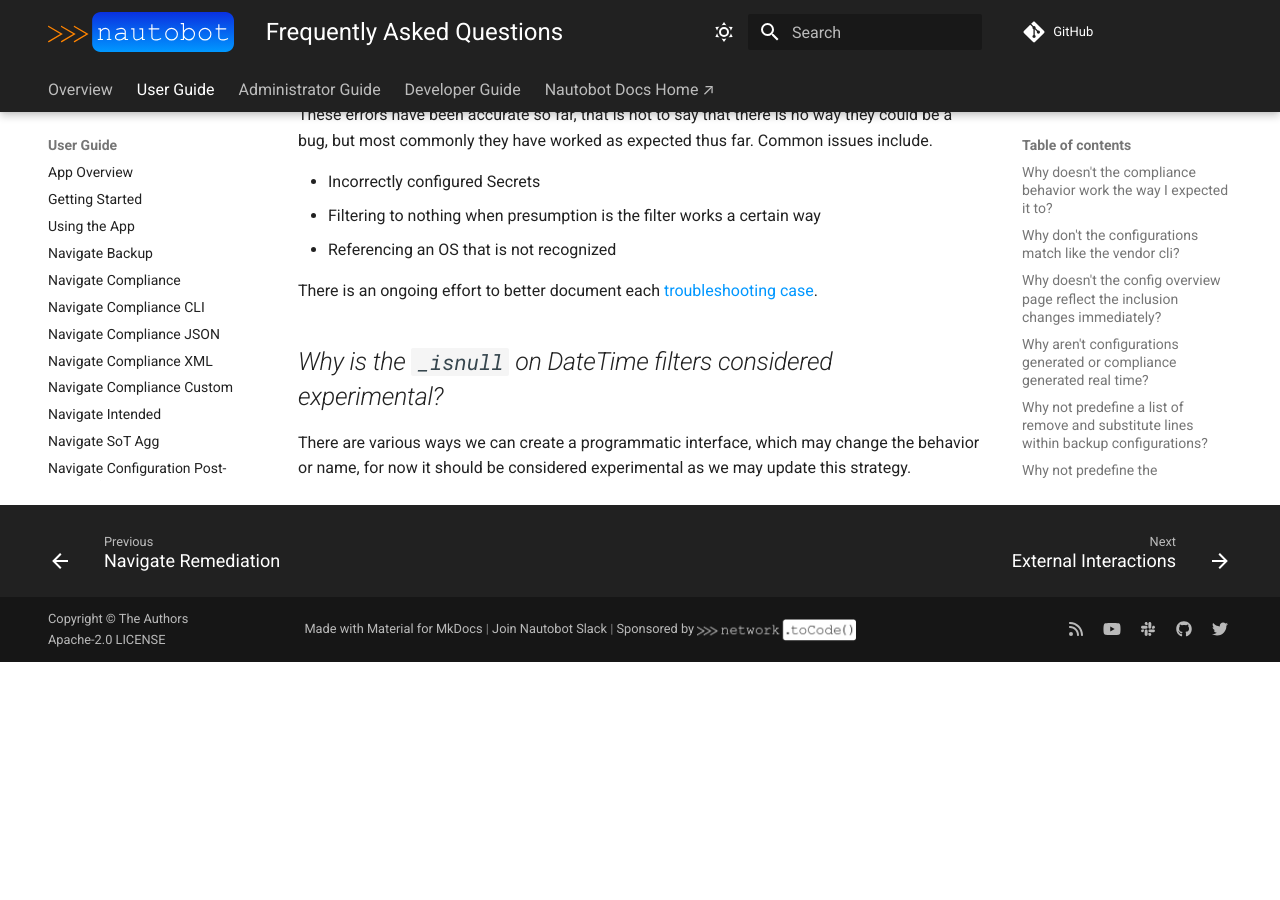
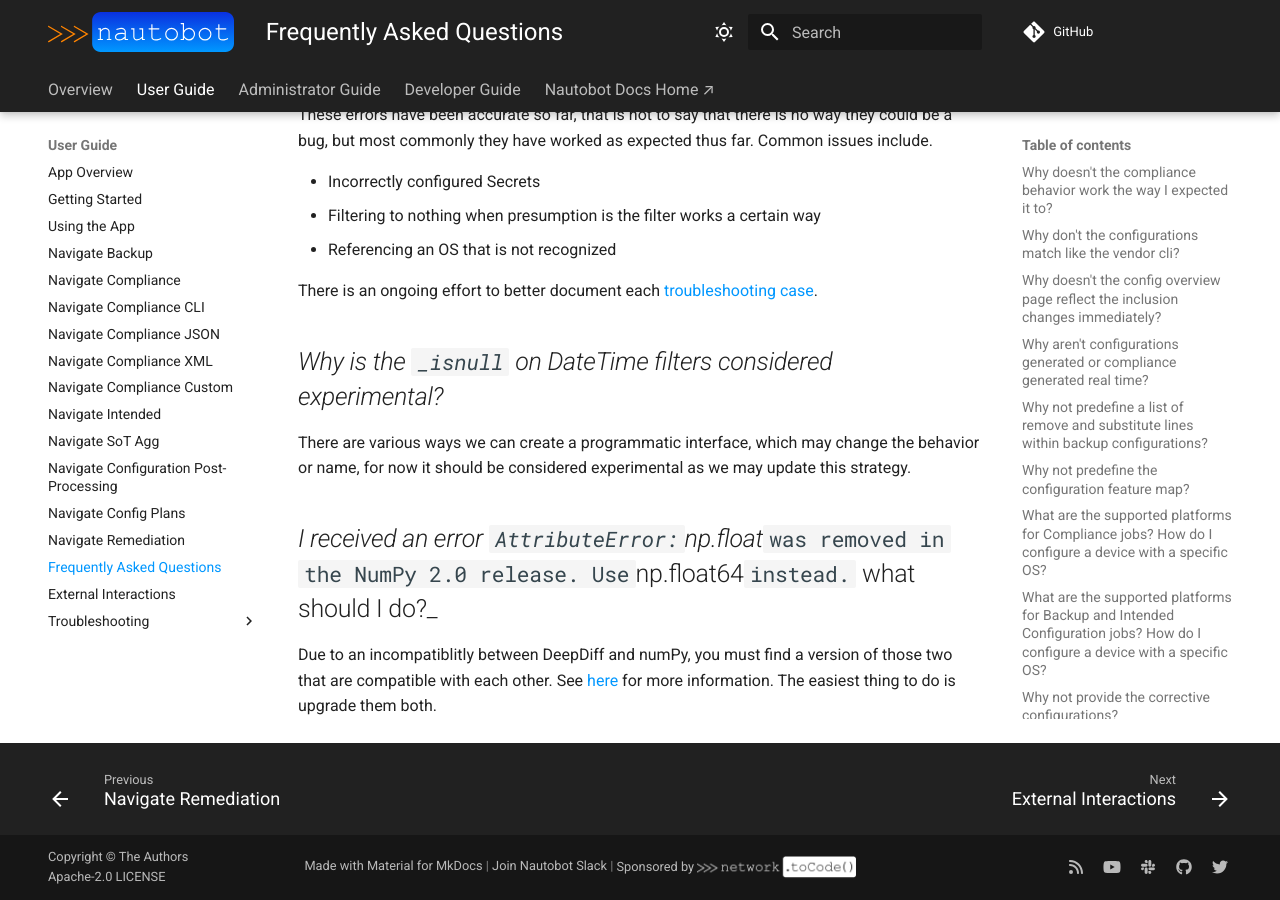
Before and after one commit to nautobot/nautobot-app-golden-config, an MkDocs documentation site: the page built from docs/user/faq.md, in a window 1280 px wide and 900 px high, scrolled down 5412 px. Built offline with MkDocs 1.6.1 and Material for MkDocs 9.7.7, drawn with Linux system fonts in a browser that asks for light colours; comment, search, counter and statistics services are not loaded; before the commit the page ends 6074 px from its top, so only the background shows below that.

Commit message:
Add FAQ for deepdiff and numpy dependency issue.

```diff
--- a/docs/user/faq.md
+++ b/docs/user/faq.md
@@ -154,3 +154,7 @@
 ## _Why is the `_isnull` on DateTime filters considered experimental?_
 
 There are various ways we can create a programmatic interface, which may change the behavior or name, for now it should be considered experimental as we may update this strategy.
+
+## _I received an error `AttributeError: `np.float_` was removed in the NumPy 2.0 release. Use `np.float64` instead.` what should I do?_
+
+Due to an incompatiblitly between DeepDiff and numPy, you must find a version of those two that are compatible with each other. See [here](https://github.com/seperman/deepdiff/issues/464) for more information. The easiest thing to do is upgrade them both.
```
Also changed, not shown: 1 other file.
